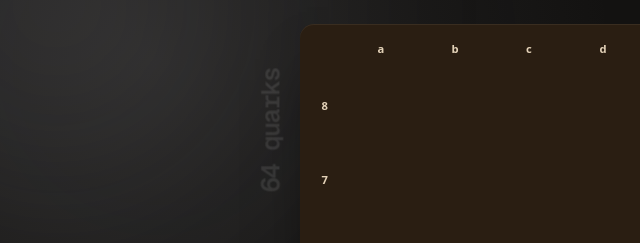
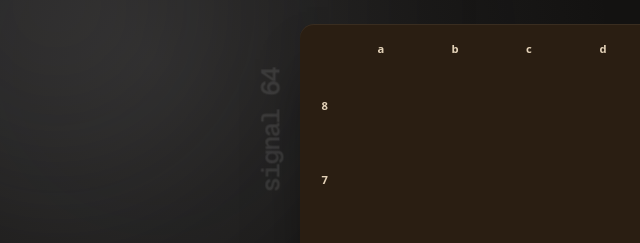
Before and after one commit to rafalchojnacki/fen-viewer, a website built with Vite: page index.html in a window 1280 px wide. Shown: the top 243 px of the page, 0-640 px from the left. Built offline with nearby package versions, Linux system fonts and the light colour scheme; what @lichess-org/chessground would draw is missing.

Commit message:
Product rename to Signal 64

```diff
--- a/index.html
+++ b/index.html
@@ -3,14 +3,14 @@
   <head>
     <meta charset="UTF-8" />
     <meta name="viewport" content="width=device-width, initial-scale=1.0" />
-    <title>64 quarks</title>
+    <title>signal 64</title>
   </head>
   <body>
     <main>
       <div class="board-area">
         <div class="board-and-panel">
           <div class="board-column">
-            <div class="brand-watermark">64 quarks</div>
+            <div class="brand-watermark">signal 64</div>
             <div class="board-frame">
               <div class="coords-files" id="coords-files-top"></div>
               <div class="coords-ranks" id="coords-ranks-left"></div>
```
